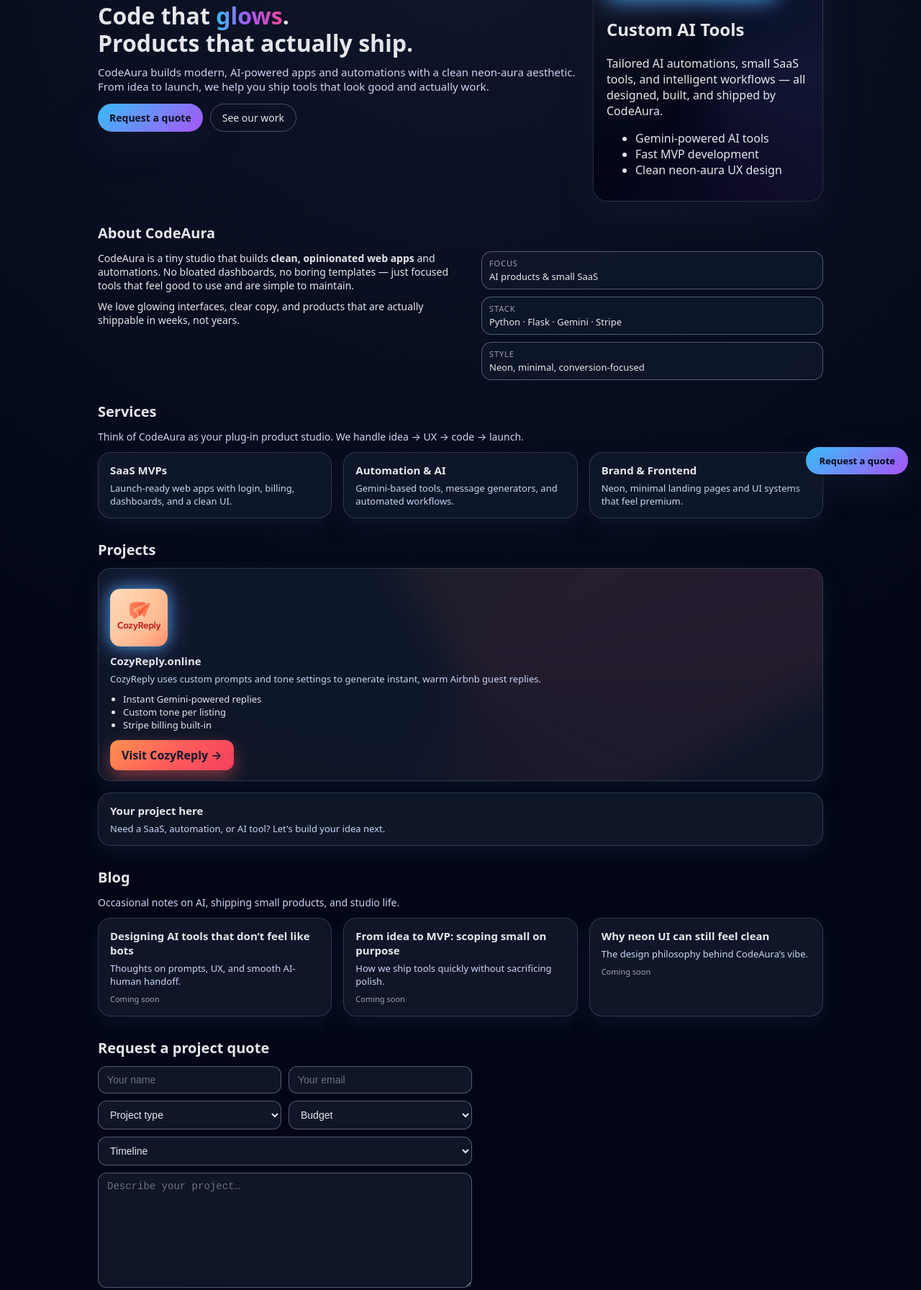
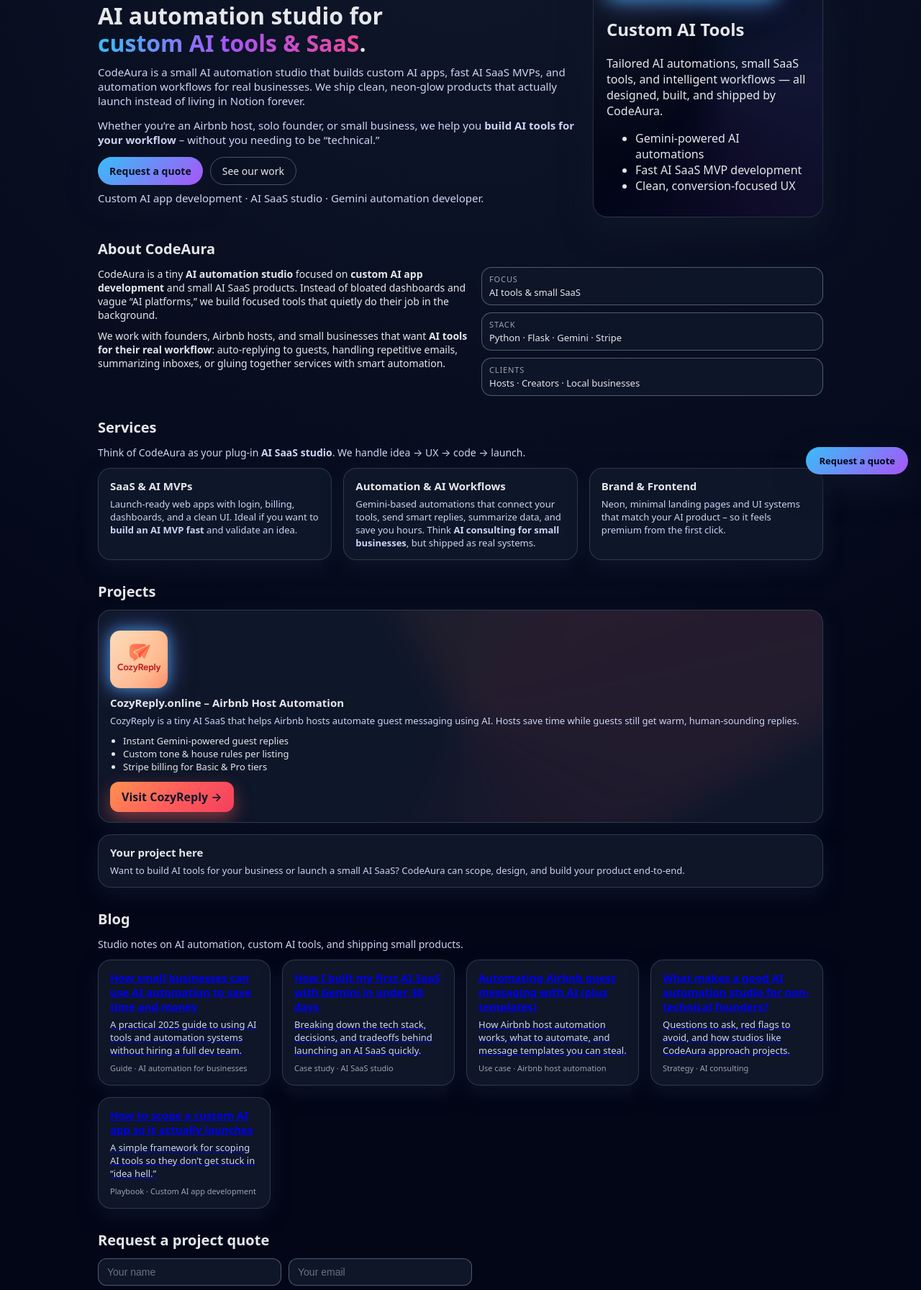
Before and after one commit to CodeAuraLLC/codeaura.space, a plain HTML site: page index.html in a window 1280 px wide. Shown: the part 123-1915 px from the top of the page at 72% size. Drawn offline with Linux system fonts and the light colour scheme.

Commit message:
Add files via upload

```diff
--- a/index.html
+++ b/index.html
@@ -2,13 +2,13 @@
 <html lang="en">
   <head>
     <meta charset="utf-8" />
-    <title>CodeAura – Clean AI-Powered Apps & Automations</title>
+    <title>CodeAura – AI Automation Studio & Custom AI App Development</title>
     <meta name="viewport" content="width=device-width, initial-scale=1" />
 
     <!-- Basic SEO -->
     <meta
       name="description"
-      content="CodeAura builds sleek AI-powered web apps, automations, and tools with a modern neon-aura aesthetic."
+      content="CodeAura is an AI automation studio that builds custom AI apps, AI SaaS MVPs, and automation workflows for small businesses, Airbnb hosts, and creators."
     />
     <link rel="canonical" href="https://codeaura.space/" />
     <meta name="theme-color" content="#020617" />
@@ -16,19 +16,25 @@
     <!-- Open Graph / Social Preview -->
     <meta property="og:type" content="website" />
     <meta property="og:url" content="https://codeaura.space/" />
-    <meta property="og:title" content="CodeAura – AI Tools & Automations" />
+    <meta
+      property="og:title"
+      content="CodeAura – AI Automation Studio & Custom AI App Development"
+    />
     <meta
       property="og:description"
-      content="Neon-glow AI web apps, automations, and small SaaS projects, designed and shipped by CodeAura."
+      content="Neon-glow AI tools, custom AI app development, Airbnb host automation, and small AI SaaS projects – designed and shipped by CodeAura."
     />
     <meta property="og:image" content="https://codeaura.space/social-card.png" />
 
     <!-- Twitter -->
     <meta name="twitter:card" content="summary_large_image" />
-    <meta name="twitter:title" content="CodeAura – AI Tools & Automations" />
+    <meta
+      name="twitter:title"
+      content="CodeAura – AI Automation Studio & Custom AI App Development"
+    />
     <meta
       name="twitter:description"
-      content="Neon-glow AI tools, SaaS MVPs, and automation workflows — built fast by CodeAura."
+      content="CodeAura builds AI tools for businesses, custom AI automations, and fast AI SaaS MVPs using Gemini and modern web tech."
     />
     <meta name="twitter:image" content="https://codeaura.space/social-card.png" />
 
@@ -76,23 +82,35 @@
           </p>
 
           <h1>
-            Code that <span class="hero-gradient">glows</span>.<br />
-            Products that actually ship.
+            AI automation studio for<br />
+            <span class="hero-gradient">custom AI tools & SaaS</span>.
           </h1>
 
           <p>
-            CodeAura builds modern, AI-powered apps and automations with a clean
-            neon-aura aesthetic. From idea to launch, we help you ship tools
-            that look good and actually work.
+            CodeAura is a small AI automation studio that builds custom AI apps,
+            fast AI SaaS MVPs, and automation workflows for real businesses. We
+            ship clean, neon-glow products that actually launch instead of
+            living in Notion forever.
+          </p>
+
+          <p>
+            Whether you’re an Airbnb host, solo founder, or small business, we
+            help you <strong>build AI tools for your workflow</strong> – without
+            you needing to be “technical.”
           </p>
 
           <div class="hero-actions">
             <a href="#quote" class="primary-btn">Request a quote</a>
             <a href="#projects" class="ghost-btn">See our work</a>
           </div>
+
+          <p class="hero-tagline">
+            Custom AI app development · AI SaaS studio · Gemini automation
+            developer.
+          </p>
         </div>
 
-        <!-- NEW HERO CARD -->
+        <!-- HERO CARD -->
         <div class="hero-card animate-in delay-1">
           <img
             src="custom-card.png"
@@ -106,9 +124,9 @@
           </p>
 
           <ul>
-            <li>Gemini-powered AI tools</li>
-            <li>Fast MVP development</li>
-            <li>Clean neon-aura UX design</li>
+            <li>Gemini-powered AI automations</li>
+            <li>Fast AI SaaS MVP development</li>
+            <li>Clean, conversion-focused UX</li>
           </ul>
         </div>
       </main>
@@ -120,30 +138,33 @@
         <div class="about-grid">
           <div class="about-copy">
             <p>
-              CodeAura is a tiny studio that builds <strong>clean, opinionated
-              web apps</strong> and automations. No bloated dashboards, no
-              boring templates — just focused tools that feel good to use and
-              are simple to maintain.
+              CodeAura is a tiny
+              <strong>AI automation studio</strong> focused on
+              <strong>custom AI app development</strong> and small AI SaaS
+              products. Instead of bloated dashboards and vague “AI platforms,”
+              we build focused tools that quietly do their job in the background.
             </p>
 
             <p>
-              We love glowing interfaces, clear copy, and products that are
-              actually shippable in weeks, not years.
+              We work with founders, Airbnb hosts, and small businesses that
+              want <strong>AI tools for their real workflow</strong>:
+              auto-replying to guests, handling repetitive emails, summarizing
+              inboxes, or gluing together services with smart automation.
             </p>
           </div>
 
           <div class="about-highlights">
             <div class="pill-stat">
               <span class="pill-label">Focus</span>
-              <span class="pill-value">AI products & small SaaS</span>
+              <span class="pill-value">AI tools & small SaaS</span>
             </div>
             <div class="pill-stat">
               <span class="pill-label">Stack</span>
               <span class="pill-value">Python · Flask · Gemini · Stripe</span>
             </div>
             <div class="pill-stat">
-              <span class="pill-label">Style</span>
-              <span class="pill-value">Neon, minimal, conversion-focused</span>
+              <span class="pill-label">Clients</span>
+              <span class="pill-value">Hosts · Creators · Local businesses</span>
             </div>
           </div>
         </div>
@@ -154,24 +175,36 @@
         <h2>Services</h2>
 
         <p class="section-lead">
-          Think of CodeAura as your plug-in product studio. We handle idea → UX
-          → code → launch.
+          Think of CodeAura as your plug-in
+          <strong>AI SaaS studio</strong>. We handle idea → UX → code → launch.
         </p>
 
         <div class="grid">
           <div class="card">
-            <h3>SaaS MVPs</h3>
-            <p>Launch-ready web apps with login, billing, dashboards, and a clean UI.</p>
+            <h3>SaaS & AI MVPs</h3>
+            <p>
+              Launch-ready web apps with login, billing, dashboards, and a clean
+              UI. Ideal if you want to <strong>build an AI MVP fast</strong> and
+              validate an idea.
+            </p>
           </div>
 
           <div class="card">
-            <h3>Automation & AI</h3>
-            <p>Gemini-based tools, message generators, and automated workflows.</p>
+            <h3>Automation & AI Workflows</h3>
+            <p>
+              Gemini-based automations that connect your tools, send smart
+              replies, summarize data, and save you hours. Think
+              <strong>AI consulting for small businesses</strong>, but shipped
+              as real systems.
+            </p>
           </div>
 
           <div class="card">
             <h3>Brand & Frontend</h3>
-            <p>Neon, minimal landing pages and UI systems that feel premium.</p>
+            <p>
+              Neon, minimal landing pages and UI systems that match your AI
+              product – so it feels premium from the first click.
+            </p>
           </div>
         </div>
       </section>
@@ -186,17 +219,18 @@
             class="cozyreply-logo"
             alt="CozyReply logo"
           />
-          <h3>CozyReply.online</h3>
+          <h3>CozyReply.online – Airbnb Host Automation</h3>
 
           <p>
-            CozyReply uses custom prompts and tone settings to generate instant,
-            warm Airbnb guest replies.
+            CozyReply is a tiny AI SaaS that helps Airbnb hosts automate guest
+            messaging using AI. Hosts save time while guests still get warm,
+            human-sounding replies.
           </p>
 
           <ul>
-            <li>Instant Gemini-powered replies</li>
-            <li>Custom tone per listing</li>
-            <li>Stripe billing built-in</li>
+            <li>Instant Gemini-powered guest replies</li>
+            <li>Custom tone & house rules per listing</li>
+            <li>Stripe billing for Basic & Pro tiers</li>
           </ul>
 
           <a href="https://cozyreply.online" class="project-btn" target="_blank">
@@ -206,7 +240,10 @@
 
         <div class="project-card animate-in delay-1">
           <h3>Your project here</h3>
-          <p>Need a SaaS, automation, or AI tool? Let's build your idea next.</p>
+          <p>
+            Want to build AI tools for your business or launch a small AI SaaS?
+            CodeAura can scope, design, and build your product end-to-end.
+          </p>
         </div>
       </section>
 
@@ -214,27 +251,78 @@
       <section id="blog" class="section animate-in">
         <h2>Blog</h2>
         <p class="section-lead">
-          Occasional notes on AI, shipping small products, and studio life.
+          Studio notes on AI automation, custom AI tools, and shipping small
+          products.
         </p>
 
         <div class="grid blog-grid">
+          <a
+            href="blog-small-business-ai-automation.html"
+            class="blog-link"
+          >
             <article class="card blog-card">
-            <h3>Designing AI tools that don’t feel like bots</h3>
-            <p>Thoughts on prompts, UX, and smooth AI-human handoff.</p>
-            <span class="blog-meta">Coming soon</span>
+              <h3>
+                How small businesses can use AI automation to save time and money
+              </h3>
+              <p>
+                A practical 2025 guide to using AI tools and automation systems
+                without hiring a full dev team.
+              </p>
+              <span class="blog-meta">Guide · AI automation for businesses</span>
             </article>
+          </a>
 
+          <a href="blog-first-ai-saas-gemini.html" class="blog-link">
             <article class="card blog-card">
-            <h3>From idea to MVP: scoping small on purpose</h3>
-            <p>How we ship tools quickly without sacrificing polish.</p>
-            <span class="blog-meta">Coming soon</span>
+              <h3>
+                How I built my first AI SaaS with Gemini in under 30 days
+              </h3>
+              <p>
+                Breaking down the tech stack, decisions, and tradeoffs behind
+                launching an AI SaaS quickly.
+              </p>
+              <span class="blog-meta">Case study · AI SaaS studio</span>
             </article>
+          </a>
 
+          <a href="blog-airbnb-host-automation-templates.html" class="blog-link">
             <article class="card blog-card">
-            <h3>Why neon UI can still feel clean</h3>
-            <p>The design philosophy behind CodeAura’s vibe.</p>
-            <span class="blog-meta">Coming soon</span>
+              <h3>
+                Automating Airbnb guest messaging with AI (plus templates)
+              </h3>
+              <p>
+                How Airbnb host automation works, what to automate, and message
+                templates you can steal.
+              </p>
+              <span class="blog-meta">Use case · Airbnb host automation</span>
             </article>
+          </a>
+
+          <a href="blog-choose-ai-automation-studio.html" class="blog-link">
+            <article class="card blog-card">
+              <h3>
+                What makes a good AI automation studio for non-technical founders?
+              </h3>
+              <p>
+                Questions to ask, red flags to avoid, and how studios like
+                CodeAura approach projects.
+              </p>
+              <span class="blog-meta">Strategy · AI consulting</span>
+            </article>
+          </a>
+
+          <a href="blog-scope-custom-ai-app.html" class="blog-link">
+            <article class="card blog-card">
+              <h3>
+                How to scope a custom AI app so it actually launches
+              </h3>
+              <p>
+                A simple framework for scoping AI tools so they don’t get stuck
+                in “idea hell.”
+              </p>
+              <span class="blog-meta">Playbook · Custom AI app development</span>
+            </article>
+          </a>
         </div>
       </section>
 
@@ -304,8 +392,12 @@
           <input type="hidden" name="_subject" value="New contact form message" />
           <input type="hidden" name="_template" value="table" />
 
-          <input type="email" name="email" placeholder="your@email.com"
-            required />
+          <input
+            type="email"
+            name="email"
+            placeholder="your@email.com"
+            required
+          />
           <textarea
             name="message"
             placeholder="Say hi or ask a question…"
```
Lines whose indentation alone changed are shown as unchanged.
